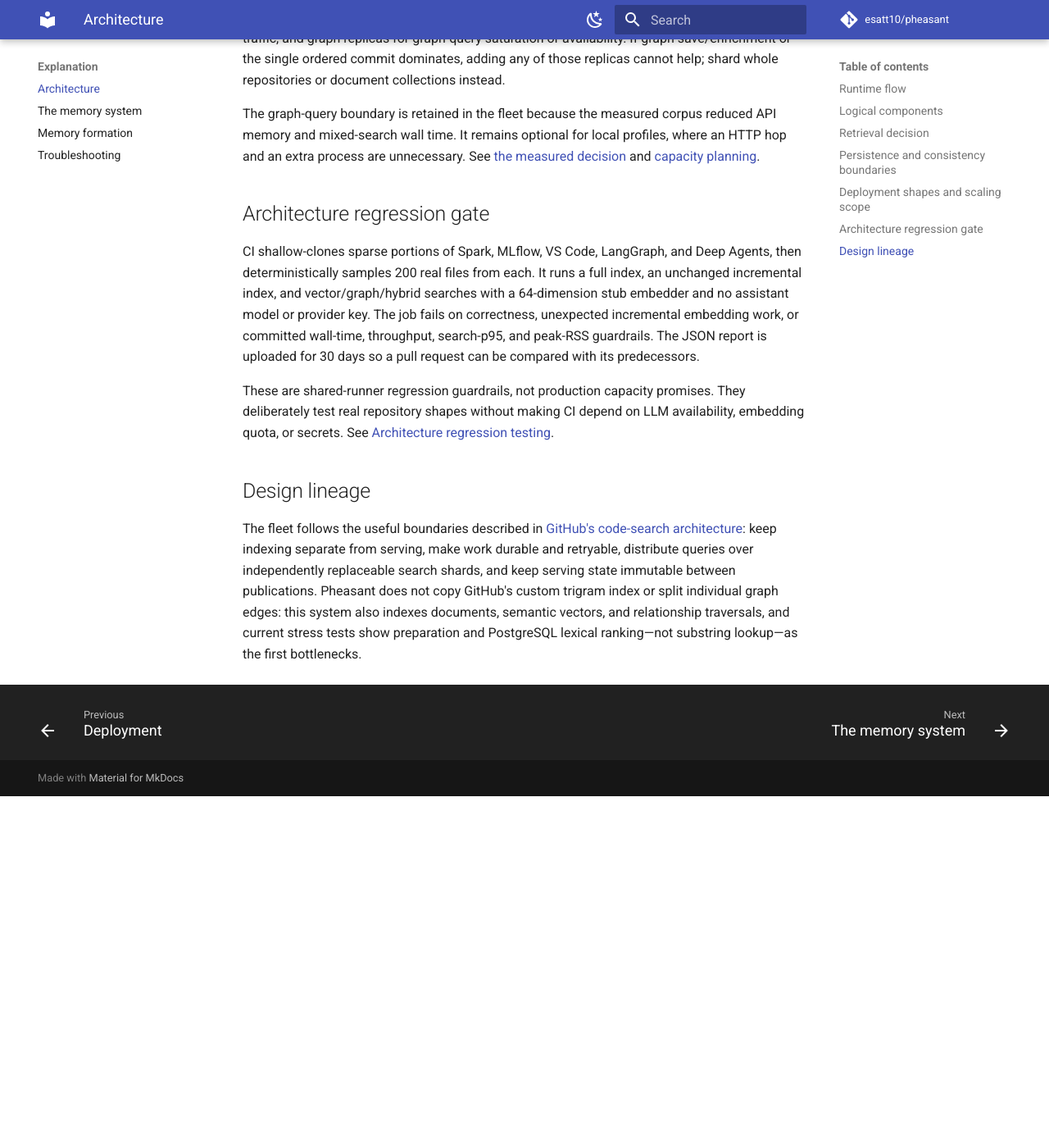
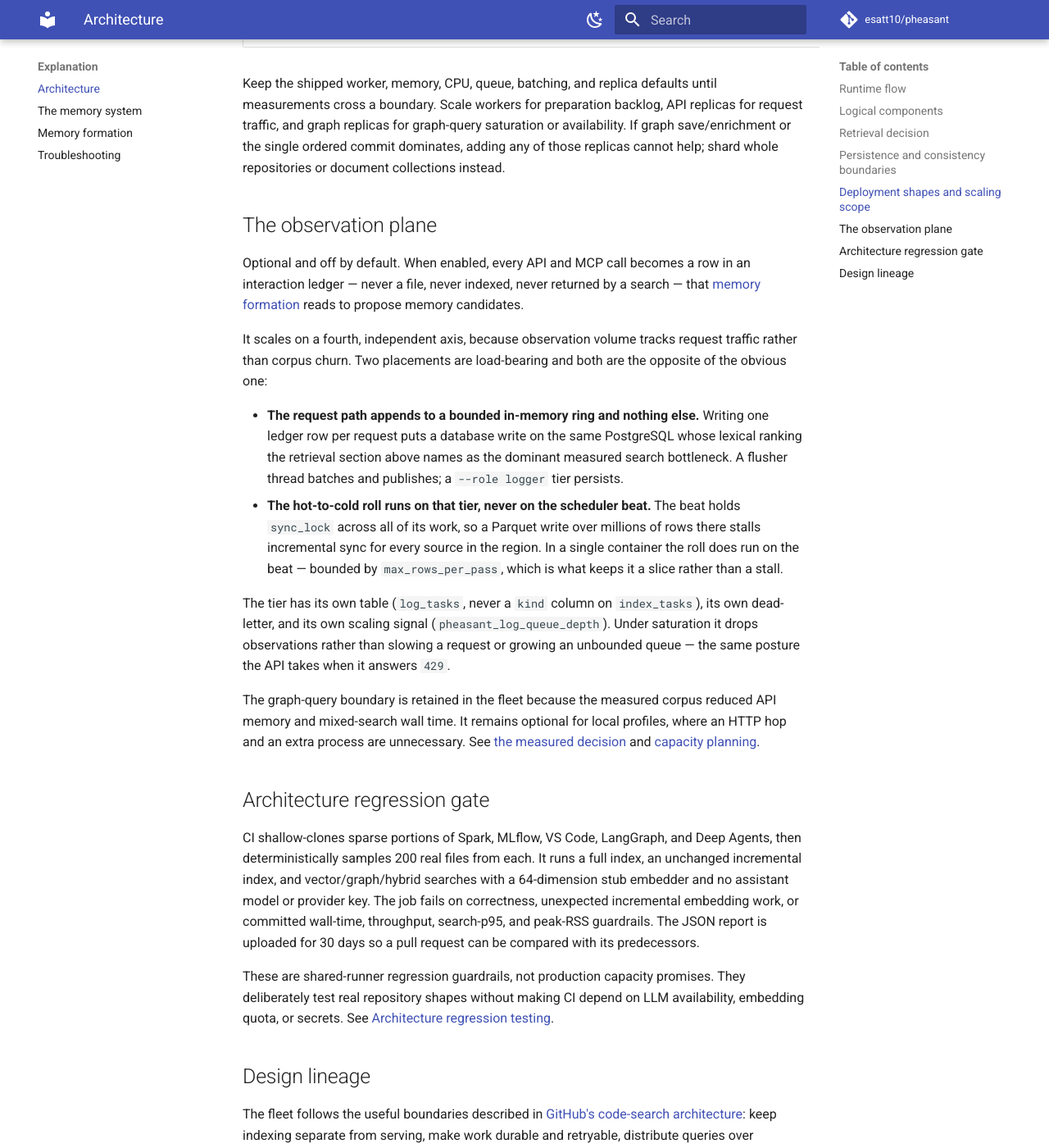
Before and after one commit to esatt10/SyncSage, an MkDocs documentation site: the page built from docs/architecture.md, in a window 1280 px wide and 1400 px high, scrolled down 3041 px. Shown: the whole window at 82% size. Built offline with MkDocs 1.6.1 and Material for MkDocs 9.7.7, drawn with Linux system fonts in a browser that asks for light colours; comment, search, counter and statistics services are not loaded; before the commit the page ends 4012 px from its top, so only the background shows below that; some of the changed text lies outside the part shown.

Commit message:
observability: real OTLP correlation, the [otel] extra, and the docs surface
Three follow-ups to the ledger, one of them a correctness fix found by running
against the real SDK rather than the offline suite.

**A ledger row and its exported span now name the same call.** The event mints
W3C trace/span ids itself, because they are its primary key and must exist
without the extra. With the SDK installed, the SDK minted its own — so the row
and the span disagreed, and an operator correlating a slow span in their
collector to a ledger row found nothing. That is most of the reason to export
spans at all. The span now starts first, inside the caller's propagated
context, and the row adopts its ids. An inbound `traceparent` therefore
continues into the exported span too, instead of the SDK starting a second,
unrelated root trace for one request.

A span carries the shape of a call and never its content: kb, modality,
operation, result count, and an error status. Query text and principal stay in
the ledger, where `redact_query_text` governs them — a collector is a different
system with different retention.

**The `[otel]` extra now exists.** It was named in the docs and in an error
message and was never declared, so `pip install "pheasant[otel]"` would have
failed. Added to the extras-existence guard alongside the others it documents.

The suite stays network-free with the SDK installed, verified rather than
assumed: zero export attempts across a full run. The one test that configures
an endpoint now shuts the provider down and restores `TRACING`, which is
process-wide and would otherwise have leaked a live exporter into every test
after it.

Docs: `pheasant.example.yaml` gains the section; CLAUDE.md gains the fourth
scale axis, the observation bullet under Memory, and two new entries in the
traps list (a batch insert making one bad row cost every good row beside it,
and telemetry ids minted twice naming two different calls);
`docs/architecture.md` explains why the two placements that matter are the
opposite of the obvious ones.

Co-Authored-By: Claude Opus 5 <noreply@anthropic.com>
Claude-Session: https://claude.ai/code/session_01Hcrpf1pVsbhRyric1aPT7N

```diff
--- a/docs/architecture.md
+++ b/docs/architecture.md
@@ -32,7 +32,8 @@ incremental runs deterministic.
 | Graph-query service | Read-only graph search/traversal over an atomically refreshed snapshot. Fleet APIs use a bounded proxy and do not load the full graph. |
 | PostgreSQL/SQLite | Artifacts, chunks, lexical ranking, manifests, leases, queue state, and metadata. |
 | Vector store | Optional semantic vectors; NumPy and LanceDB are supported. |
-| NATS JetStream | Durable source-task transport between API and indexer in the fleet. |
+| Log tier | Optional. Persists the interaction ledger, rolls expired rows to Parquet, and drops expired partitions. Exists so none of that runs on a process serving requests or holding the indexer's sync lock. |
+| NATS JetStream | Durable source-task transport between API and indexer in the fleet. Carries the log tier's batches on a separate stream when observation is enabled. |
 
 ## Retrieval decision
 
@@ -93,6 +94,34 @@ saturation or availability. If graph save/enrichment or the single ordered
 commit dominates, adding any of those replicas cannot help; shard whole
 repositories or document collections instead.
 
+## The observation plane
+
+Optional and off by default. When enabled, every API and MCP call becomes a
+row in an interaction ledger — never a file, never indexed, never returned by
+a search — that [memory formation](memory-formation.md) reads to propose
+memory candidates.
+
+It scales on a fourth, independent axis, because observation volume tracks
+request traffic rather than corpus churn. Two placements are load-bearing and
+both are the opposite of the obvious one:
+
+- **The request path appends to a bounded in-memory ring and nothing else.**
+  Writing one ledger row per request puts a database write on the same
+  PostgreSQL whose lexical ranking the retrieval section above names as the
+  dominant measured search bottleneck. A flusher thread batches and publishes;
+  a `--role logger` tier persists.
+- **The hot-to-cold roll runs on that tier, never on the scheduler beat.**
+  The beat holds `sync_lock` across all of its work, so a Parquet write over
+  millions of rows there stalls incremental sync for every source in the
+  region. In a single container the roll does run on the beat — bounded by
+  `max_rows_per_pass`, which is what keeps it a slice rather than a stall.
+
+The tier has its own table (`log_tasks`, never a `kind` column on
+`index_tasks`), its own dead-letter, and its own scaling signal
+(`pheasant_log_queue_depth`). Under saturation it drops observations rather
+than slowing a request or growing an unbounded queue — the same posture the
+API takes when it answers `429`.
+
 The graph-query boundary is retained in the fleet because the measured corpus
 reduced API memory and mixed-search wall time. It remains optional for local
 profiles, where an HTTP hop and an extra process are unnecessary. See
```
Also changed, not shown: CLAUDE.md (+47 -4 lines), pheasant.example.yaml (+73 -0 lines), pyproject.toml (+11 -0 lines), 3 other files.
